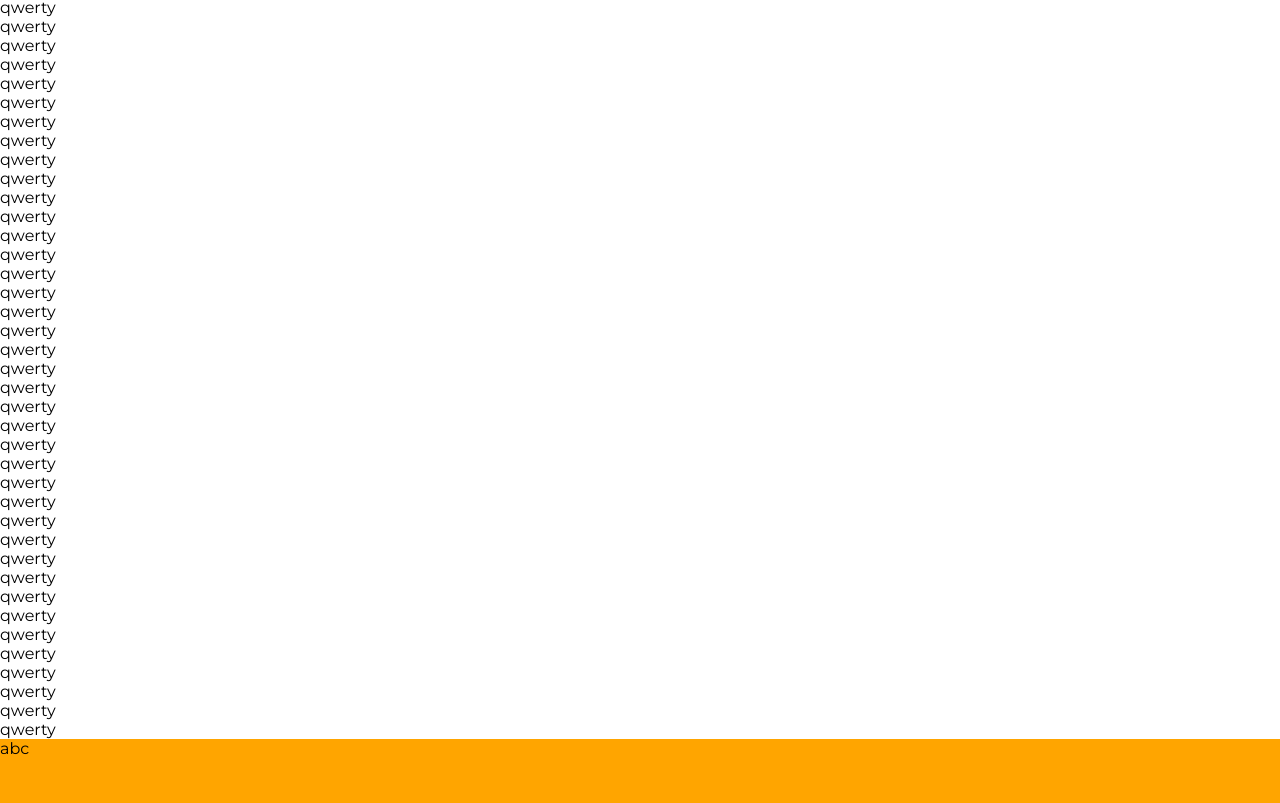
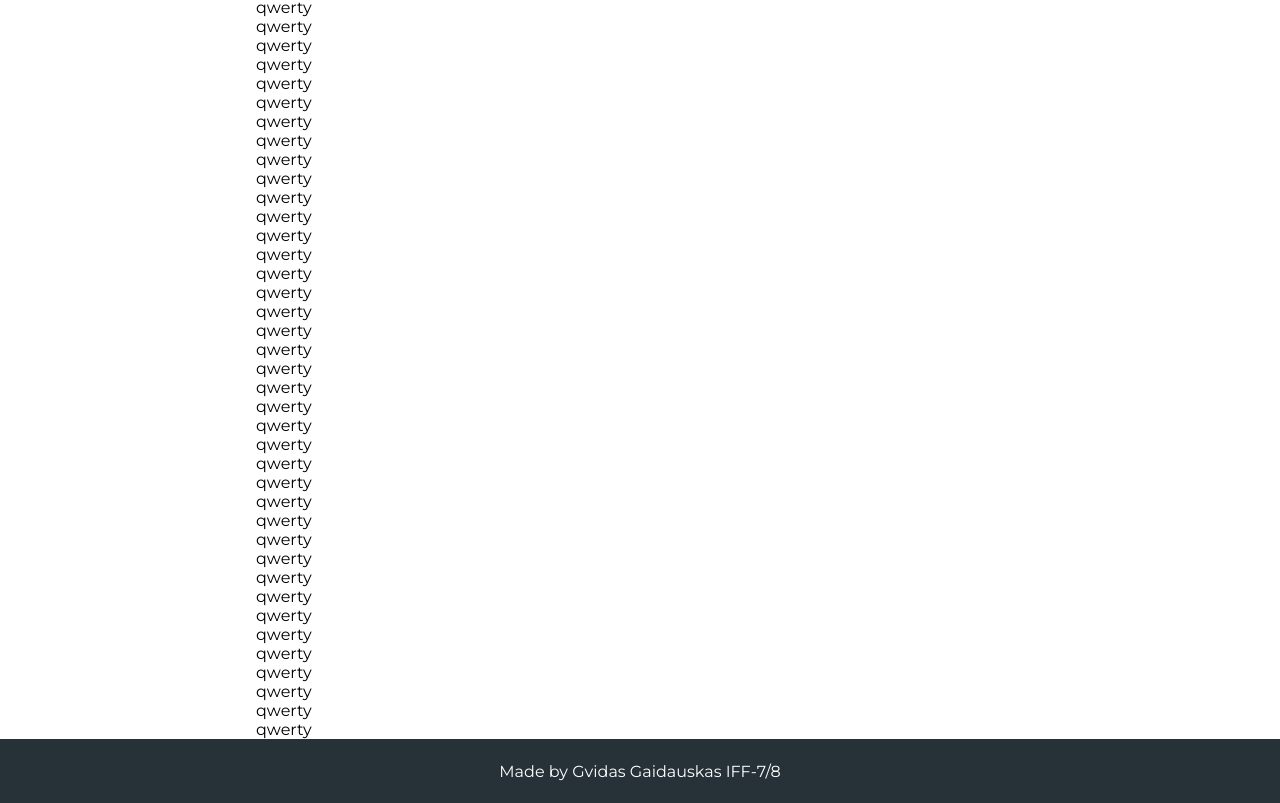
Before and after one commit to gGvidas/SaitynaiAPI, a React (Create React App) app in the folder saitynai/: page / in a window 1280 px wide. Shown: the part 830-1633 px from the top of the page. Built offline with nearby package versions, Linux system fonts and the light colour scheme.

Commit message:
Added regular navbar

```diff
--- a/saitynai/src/components/Layout/Layout.css
+++ b/saitynai/src/components/Layout/Layout.css
@@ -46,8 +46,12 @@ header button:focus {
     height: 100%;
 }
 
-.navbar-open {
+.navbarOpen {
     visibility: visible;
+}
+
+.navbarRegular {
+    display: none;
 }
 
 .body {
@@ -56,29 +60,46 @@ header button:focus {
     transition: transform 0.5s ease 0s;
 }
 
-.body-open {
+.bodyOpen {
     transform: translate3d(256px, 0, 0);
 }
 
 .content {
     padding-bottom: 64px;
     background-color: white;
+    display: flex;
+    flex-direction: row;
 }
 
 footer {
     height: 64px;
     width: 100%;
-    background-color: orange;
+    background-color: #263238;
+    color: white;
     bottom: 0;
     position: absolute;
+    display: flex;
+    flex-direction: row;
+    justify-content: space-evenly;
+    align-items: center;
 }
 
 @media only screen and (min-width: 768px) {
-    #header-menu-button {
+    #headerMenuButton {
         display: none;
     }
 
-    .navbar {
+    .bodyOpen {
+        transform: none;
+    }
+
+    .navbarMobile {
         display: none;
     }
+
+    .navbarRegular {
+        display: inherit;
+        height: inherit;
+        width: 256px;
+    }
 }
--- a/saitynai/src/components/Layout/Layout.tsx
+++ b/saitynai/src/components/Layout/Layout.tsx
@@ -20,10 +20,10 @@ export const Layout = ({children}: IProps) => {
 
     return (
         <>
-            <div className={"navbar" + (isNavbarOpen ? " navbar-open" : "")}>abcdef</div>
-            <div className={"body" + (isNavbarOpen ? " body-open" : "")}>
+            <div className={"navbar navbarMobile" + (isNavbarOpen ? " navbarOpen" : "")}>abcdef</div>
+            <div className={"body" + (isNavbarOpen ? " bodyOpen" : "")}>
                 <header>
-                <button id="header-menu-button" onClick={() => setIsNavbarOpen(!isNavbarOpen)}>
+                    <button id="headerMenuButton" onClick={() => setIsNavbarOpen(!isNavbarOpen)}>
                         <img src={menu}/>
                     </button>
                     Forum
@@ -31,8 +31,13 @@ export const Layout = ({children}: IProps) => {
                         <img src={user}/>
                     </button>
                 </header>
-                <div className="content">{abc()}</div>
-                <footer>abc</footer>
+                <div className="content">
+                    <div className="navbarRegular">
+                        abc
+                    </div>
+                    {abc()}
+                </div>
+                <footer>Made by Gvidas Gaidauskas IFF-7/8</footer>
             </div>
         </>
     )
```
Also changed, not shown: 2 other files (tests, documents, lock files or other folders).
